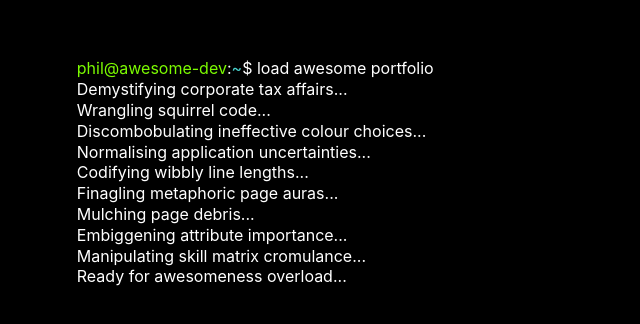
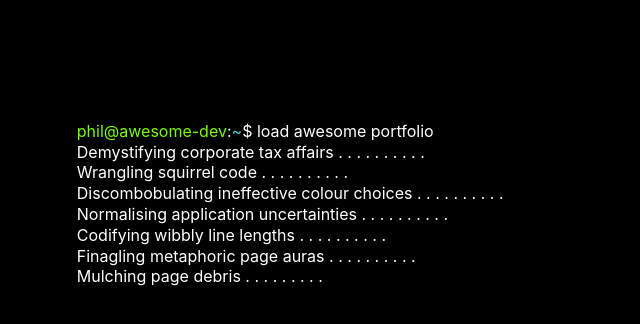
Before and after one commit to PhilipVigus/dev-portfolio, a React (Create React App) app: page / in a window 1280 px wide. Shown: the part 436-760 px from the top of the page, without its empty margins (0-640 px from the left). Built offline with nearby package versions, Linux system fonts and the light colour scheme.

Commit message:
Tweak system message visuals to be more appealing

```diff
--- a/src/components/systemMessage.jsx
+++ b/src/components/systemMessage.jsx
@@ -7,9 +7,9 @@ function SystemMessage({ message, onFinishDisplay, speed }) {
 
   // eslint-disable-next-line consistent-return
   useEffect(() => {
-    if (displayedMessage.length - message.length < 3) {
+    if (displayedMessage.length - message.length < 20) {
       const timer = setTimeout(() => {
-        setDisplayedMessage(`${displayedMessage}.`);
+        setDisplayedMessage(`${displayedMessage} .`);
       }, speed);
       return () => clearTimeout(timer);
     }
```
Also changed, not shown: 2 other files (tests, documents, lock files or other folders).
